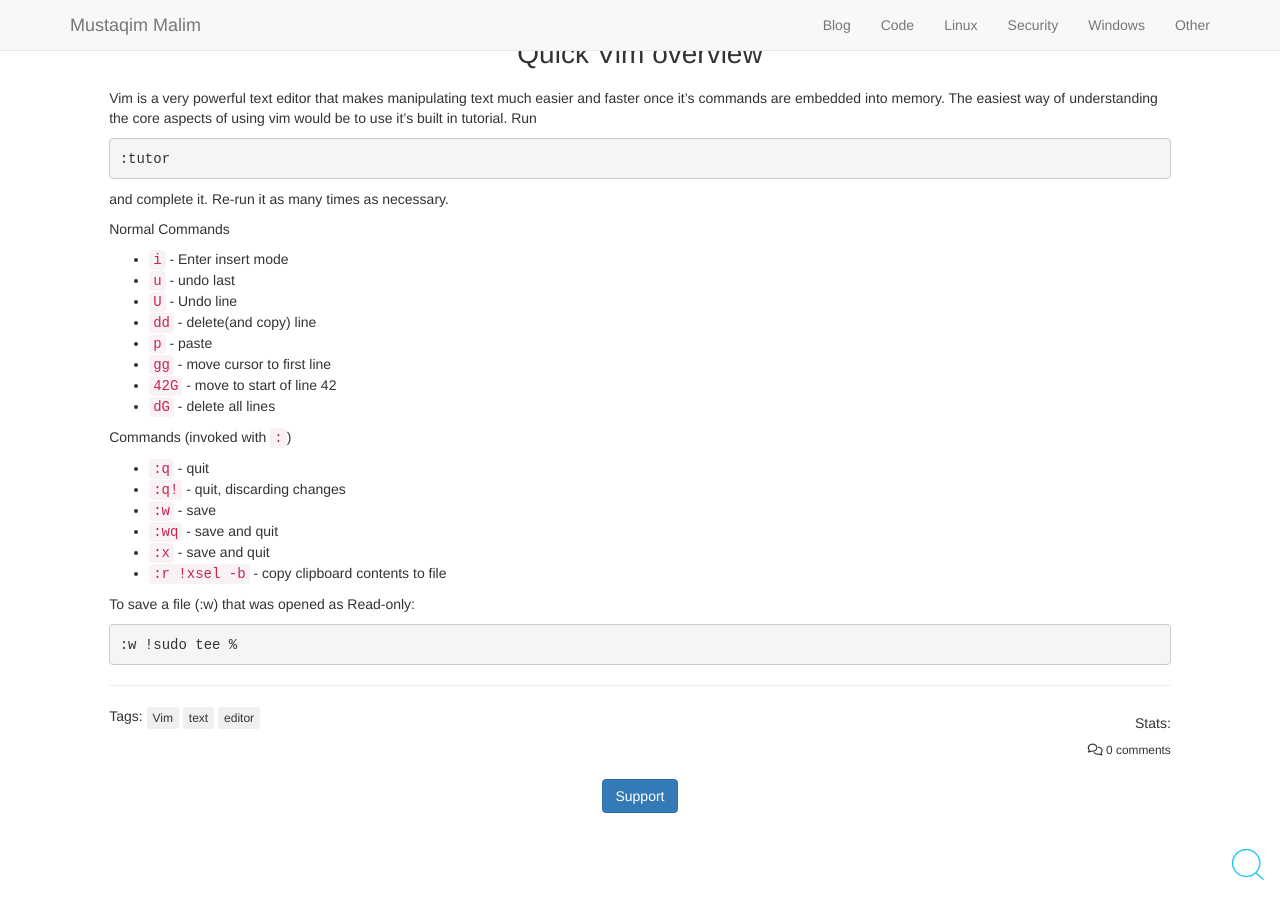
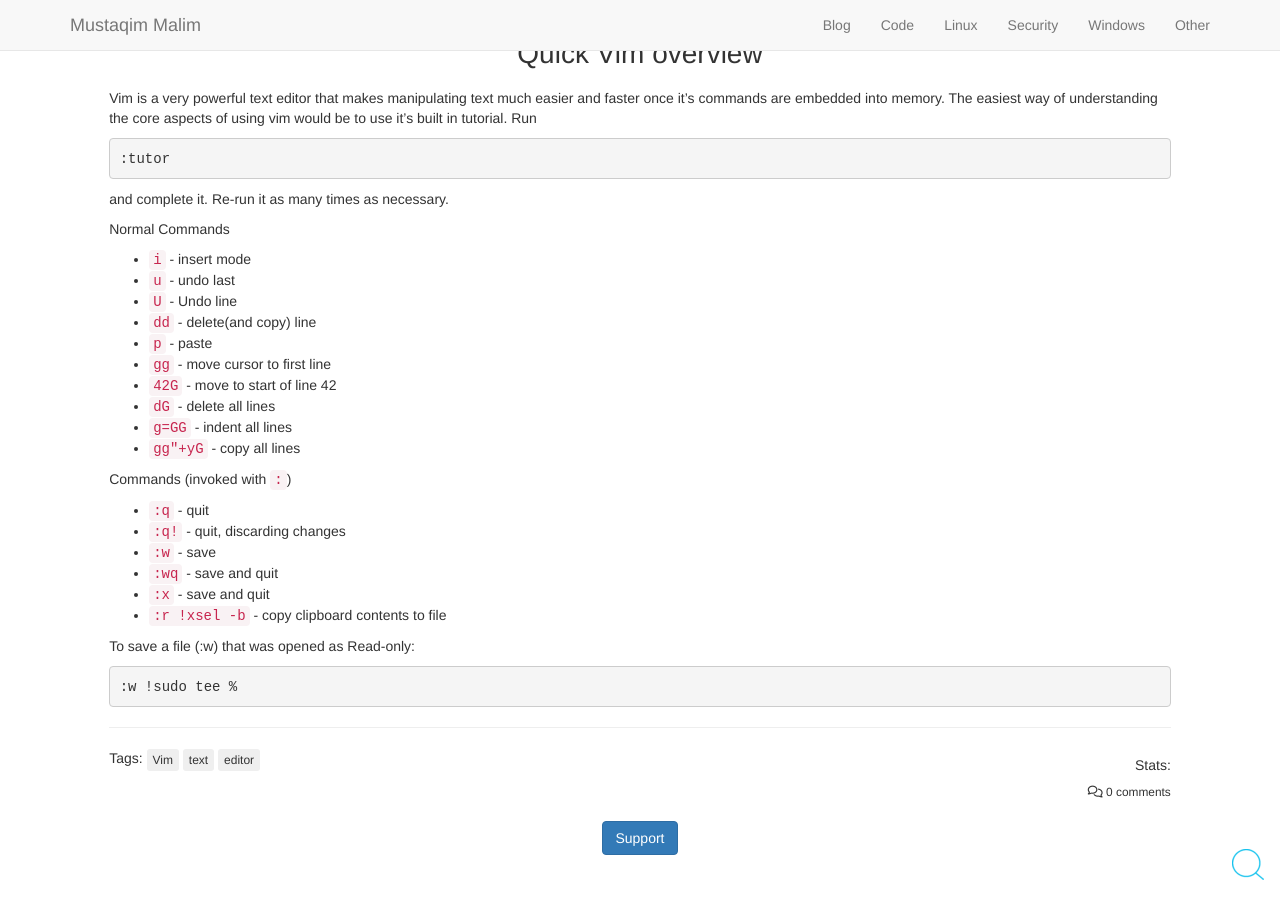
Before and after one commit to mustaqimM/mustaqimM.github.io, a Jekyll site: the page built from _posts/2016-11-19-Vim.md, in a window 1280 px wide. Built offline with Jekyll 4.4.1, drawn with Linux system fonts in a browser that asks for light colours; nearby versions of some CDN libraries; library files that are not in the unit come from our copies; comment, search, counter and statistics services are not loaded.

Commit message:
Vim post

````diff
--- a/_posts/2016-11-19-Vim.md
+++ b/_posts/2016-11-19-Vim.md
@@ -25,14 +25,16 @@ and complete it. Re-run it as many times as necessary.
 
 Normal Commands
 
-- ```i```   - Enter insert mode
-- ```u```   - undo last
-- ```U```   - Undo line
-- ```dd```  - delete(and copy) line
-- ```p```   - paste
-- ```gg```  - move cursor to first line
-- ```42G``` - move to start of line 42
-- ```dG```  - delete all lines
+- ```i```     - insert mode
+- ```u```     - undo last
+- ```U```     - Undo line
+- ```dd```    - delete(and copy) line
+- ```p```     - paste
+- ```gg```    - move cursor to first line
+- ```42G```   - move to start of line 42
+- ```dG```    - delete all lines
+- ```g=GG```  - indent all lines
+- ```gg"+yG``` - copy all lines
 
 Commands (invoked with ```:```)
 
````
